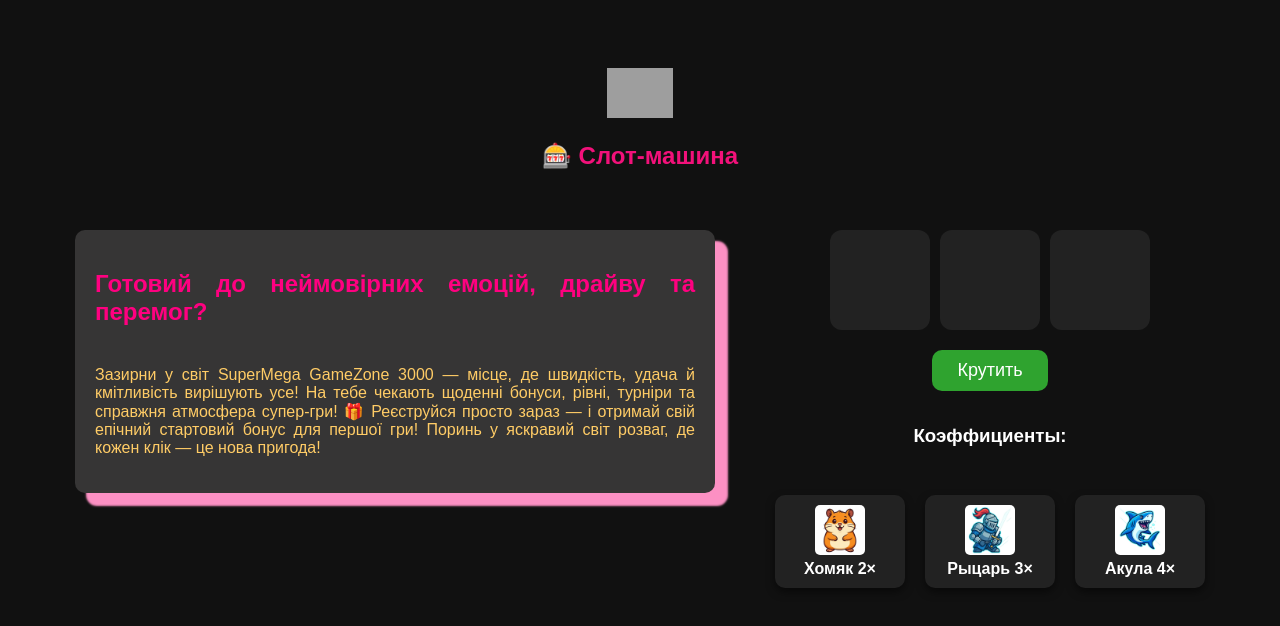
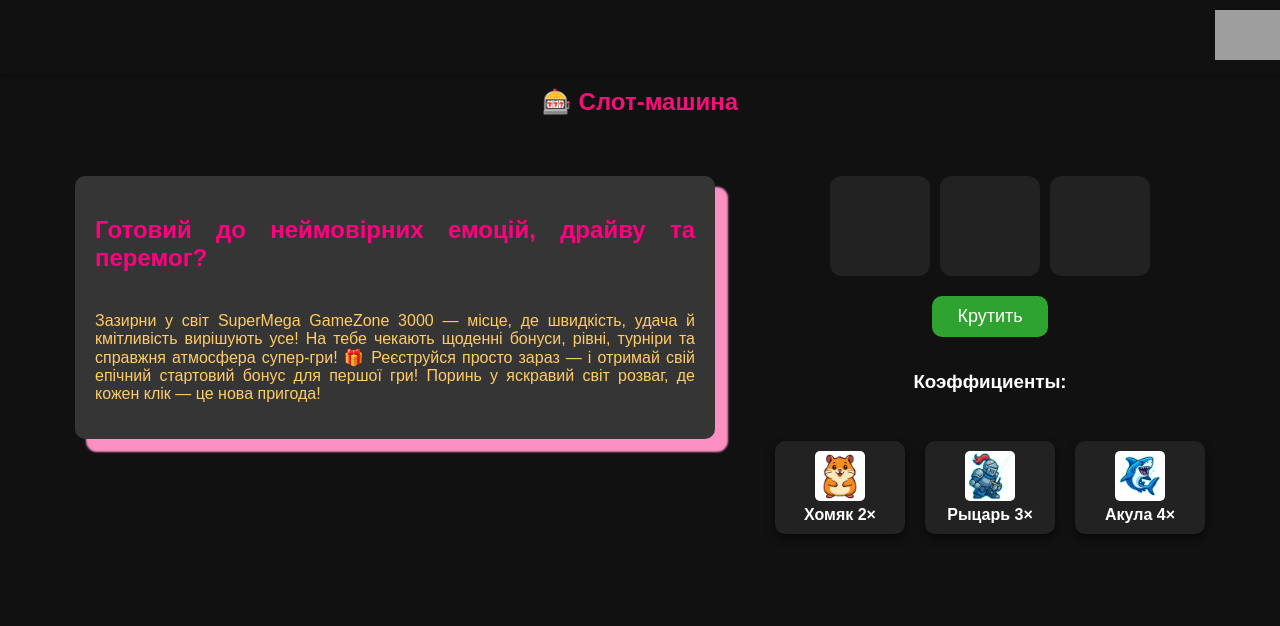
Before and after one commit to AnrimiX/Casino_NOTscam_V1.0, a plain HTML site: page index.html in a window 1280 px wide. Drawn offline with Linux system fonts and the light colour scheme; grey boxes are pictures that could not be loaded.

Commit message:
Add header styles for fixed positioning
Added header styles for fixed positioning and layout.

```diff
--- a/style.css
+++ b/style.css
@@ -202,3 +202,16 @@
   font-weight: bold;
   cursor: pointer;
 }
+header {
+  width: 97%;
+  position: fixed;
+  top: 0;
+  left: 0;
+  display: flex;
+  justify-content: flex-end;
+  align-items: center;
+  padding: 10px 40px;
+  background-color: #111;
+  z-index: 1000;
+  box-shadow: 0 2px 5px rgba(0,0,0,0.3);
+}
```
